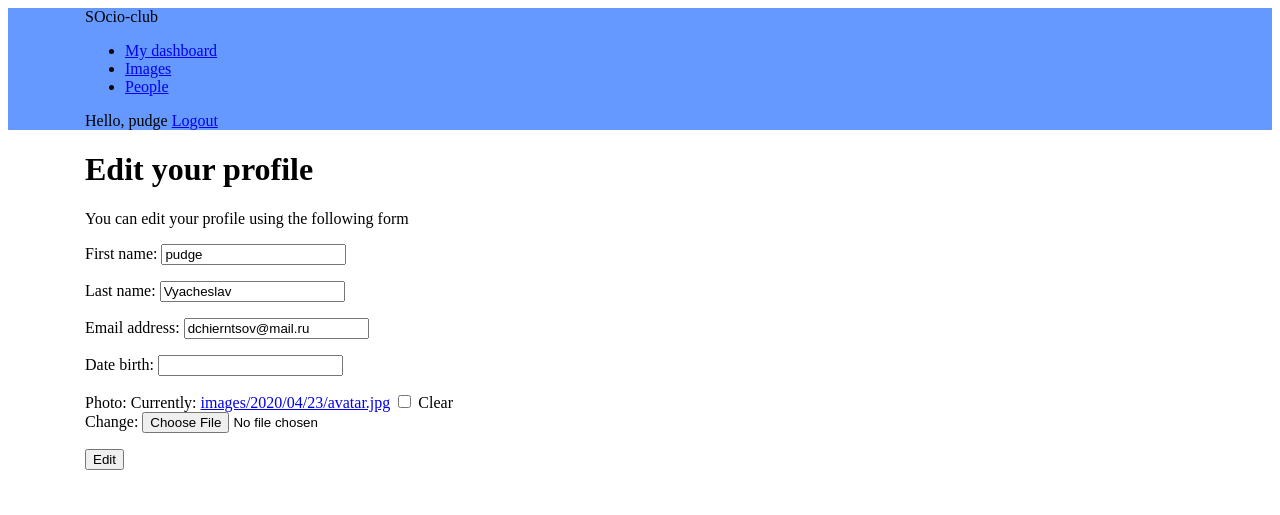
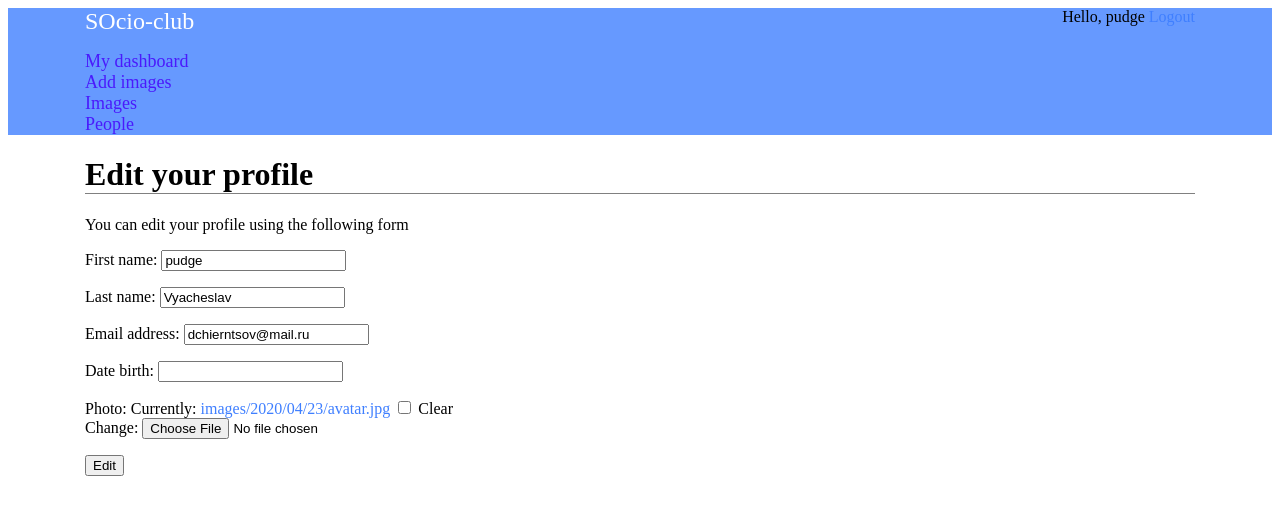
Before and after one commit to YaGaskoin/django-web-socio, a Django app: page /main/edit/ in a window 1280 px wide. Shown: the top 515 px of the page. Run offline with Django 3.2, Linux system fonts and the light colour scheme; a user stored in the database is signed in; data comes from the database, SQL or seed files in the repository; some libraries are stand-ins or nearby versions.

Commit message:
add styles

```diff
--- a/websocio/images/templates/images/images.html
+++ b/websocio/images/templates/images/images.html
@@ -7,6 +7,7 @@
 {% block content %}
 <h1>Images</h1>
 <p>ON this page you can see al pictures on our site. Also you can <a href="{% url 'images:add'%}">add image</a></p>
+<p>Also you can check most popular images<a href="{% url 'images:ranking' %}"> here</a></p>
 <div id="image_list">
     {% include "images/images_ajax.html" %}
     </div>
--- a/websocio/images/urls.py
+++ b/websocio/images/urls.py
@@ -9,5 +9,6 @@ urlpatterns = [
     path('<int:page>/', views.images, name="images"),
     path('add/', views.add_image, name="add"),
     path('detail/<int:id>/<slug:slug>/', views.detail, name="detail"),
-    path('image_like', views.image_like, name='image_like'),
+    path('image_like/', views.image_like, name='image_like'),
+    path('ranking/', views.image_ranking, name='ranking'),
 ]
--- a/websocio/main/static/css/base.css
+++ b/websocio/main/static/css/base.css
@@ -1,3 +1,64 @@
 header {
     background-color: #6699FF;
 }
+h1{
+    border-bottom:1px solid grey;
+}
+
+div.action {
+    background: #BFD5FF;
+    margin: 50px auto;
+    padding: 10px 10px;
+    border-radius: 10px;
+}
+span.date{
+
+    display: block;
+    text-align: right;
+}
+img.user-img{
+    border-radius: 30px;
+}
+img.item-img{
+    border-radius: 10px;
+}
+
+img.comment-img{
+
+    width: 80px;
+    height: 80px;
+}
+img.like-img{
+    width: 100px;
+    height: 60px;
+}
+img.plus-img{
+    width: 60px;
+    height: 60px;
+    margin: 20px 20px 0px 20px;
+}
+span.logo{
+    font-size:24px;
+    color:white;
+}
+
+ul{
+    list-style-type: none;
+    padding-left: 0px;
+}
+ul a{
+    font-size: 18px;
+    text-decoration: none;
+    color: #4A1AFC;
+}
+ul a:hover{
+    color:white;
+}
+
+a{
+    color: #3F7FFF;
+    text-decoration:none;
+}
+a:hover{
+    color:#4A1AFC;
+}
--- a/websocio/main/templates/base.html
+++ b/websocio/main/templates/base.html
@@ -12,13 +12,12 @@
 
 <header class="container-fluid">
 <div class="container hmenu">
+    <div class="row">
+        <div class="col-6">
     <span class="logo">SOcio-club</span>
-    <ul>
-        <li class="menu"><a href="{% url 'main' %}">My dashboard</a></li>
-         <li class="menu"><a href="{% url 'images:images' 1 %}">Images</a></li>
-         <li class="menu"><a href="{% url 'people:people' 1 %}">People</a></li>
-    </ul>
-    <span class="user">
+            </div>
+        <div style="text-align: right" class="col-6">
+    <span class="user" style="text-align: right">
         {% if request.user.is_authenticated  %}
         Hello, {{ request.user.first_name }}
         <a href="{% url 'logout' %}">Logout</a>
@@ -27,6 +26,14 @@
         <a href="{% url 'register' %}">Registration</a>
         {% endif %}
     </span>
+            </div>
+        </div>
+    <ul>
+        <li class="menu"><a href="{% url 'main' %}">My dashboard</a></li>
+         <li class="menu"><a href="{% url 'images:add' %}">Add images</a></li>
+         <li class="menu"><a href="{% url 'images:images' 1 %}">Images</a></li>
+         <li class="menu"><a href="{% url 'people:people' 1 %}">People</a></li>
+    </ul>
 </div>
 </header>
 <div class="container">
--- a/websocio/main/templates/main/dashboard.html
+++ b/websocio/main/templates/main/dashboard.html
@@ -7,8 +7,9 @@
 <h1>Dashboard</h1>
 
 <p>Welcome to your dashboard</p>
-<p>You can <a href="{% url 'edit' %}">edit your account</a></p>
-
+<p>Here, you can check last updates from your following.</p>
+<p>Also you can <a href="{% url 'edit' %}">edit your account</a> or <a href="{% url 'images:add' %}"> add an image</a></p>
+<br><br><h2>Recently actions</h2>
 <div id="action_list">
     {% for action in actions %}
     {% include 'actions/action_detail.html' %}
```
Also changed, not shown: websocio/actions/templates/actions/action_detail.html (+13 -3 lines), websocio/images/templates/images/ranking.html (added, +11 -0 lines), websocio/images/views.py (+16 -0 lines), websocio/media/comment.png (added), websocio/media/like.png (added), websocio/media/plus.png (added).
